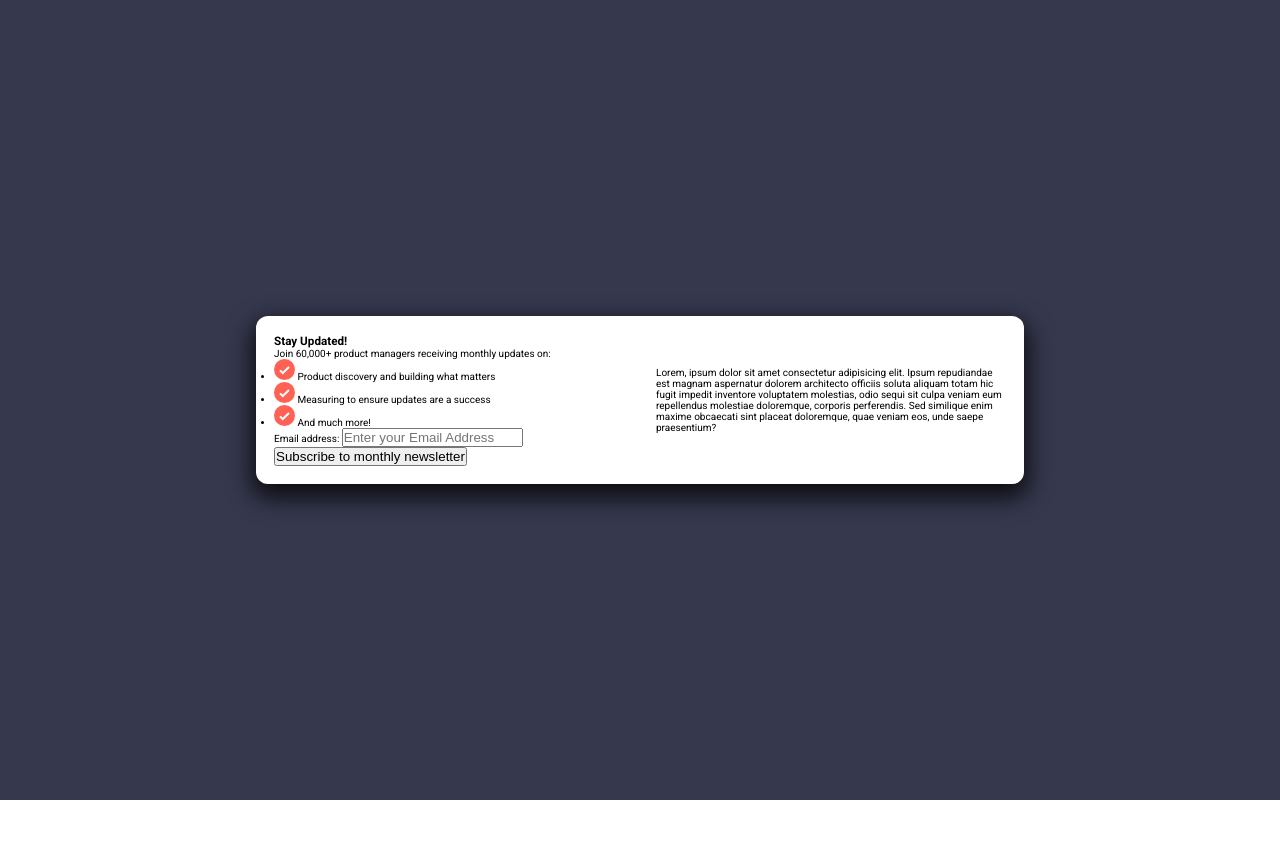
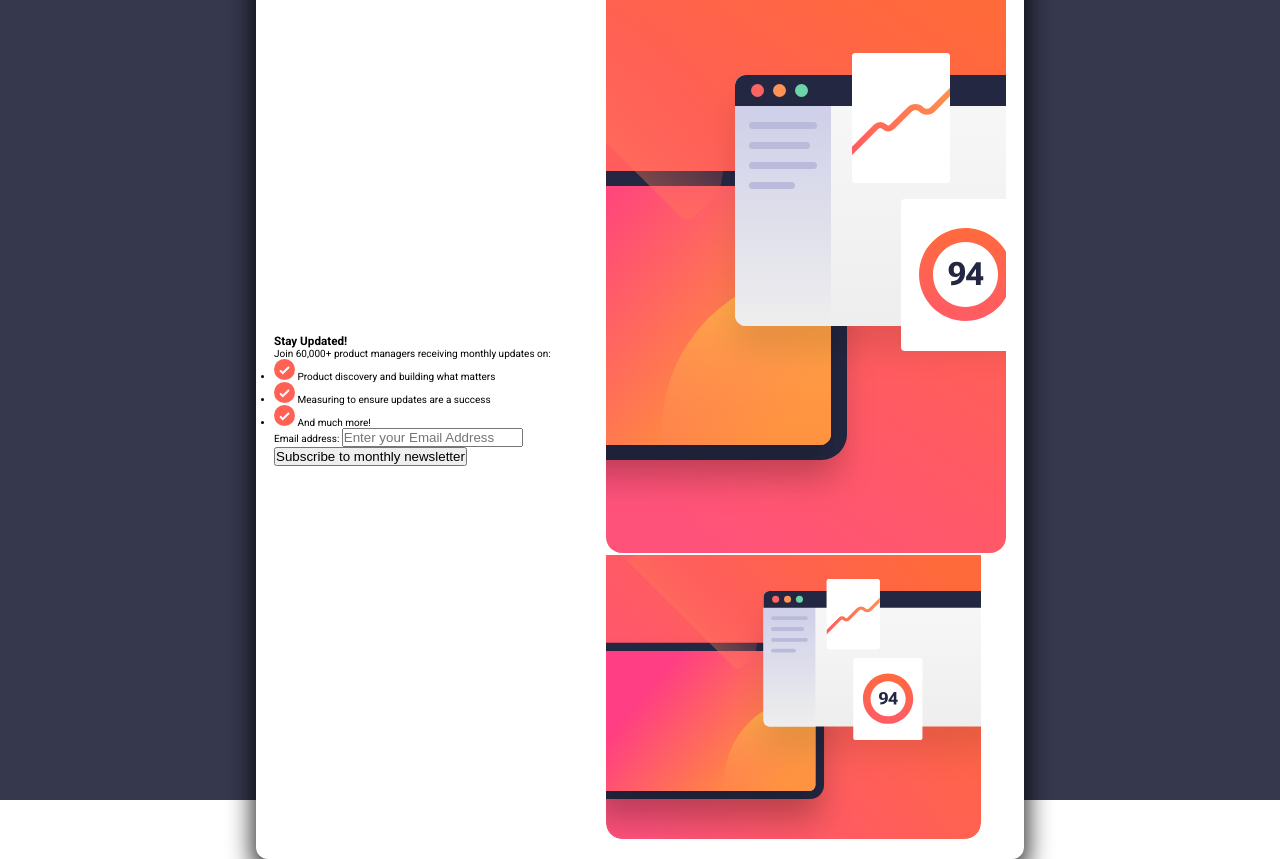
Before and after one commit to PrayagTandon/Newsletter-signup, a website: page index.html in a window 1280 px wide. Before the commit the page ends 800 px from the top, so only its background shows below. Drawn offline with Linux system fonts and the light colour scheme.

Commit message:
All Content added

```diff
--- a/index.html
+++ b/index.html
@@ -106,14 +106,18 @@
           </div>
         </section>
         <section class="main--img-box">
-          <p>
-            Lorem, ipsum dolor sit amet consectetur adipisicing elit. Ipsum
-            repudiandae est magnam aspernatur dolorem architecto officiis soluta
-            aliquam totam hic fugit impedit inventore voluptatem molestias, odio
-            sequi sit culpa veniam eum repellendus molestiae doloremque,
-            corporis perferendis. Sed similique enim maxime obcaecati sint
-            placeat doloremque, quae veniam eos, unde saepe praesentium?
-          </p>
+          <div class="img--container">
+            <img
+              src="assets/images/illustration-sign-up-desktop.svg"
+              alt="Image"
+              class="image--desktop"
+            />
+            <img
+              src="assets/images/illustration-sign-up-mobile.svg"
+              alt="Image"
+              class="image--mobile"
+            />
+          </div>
         </section>
       </main>
     </article>
```
